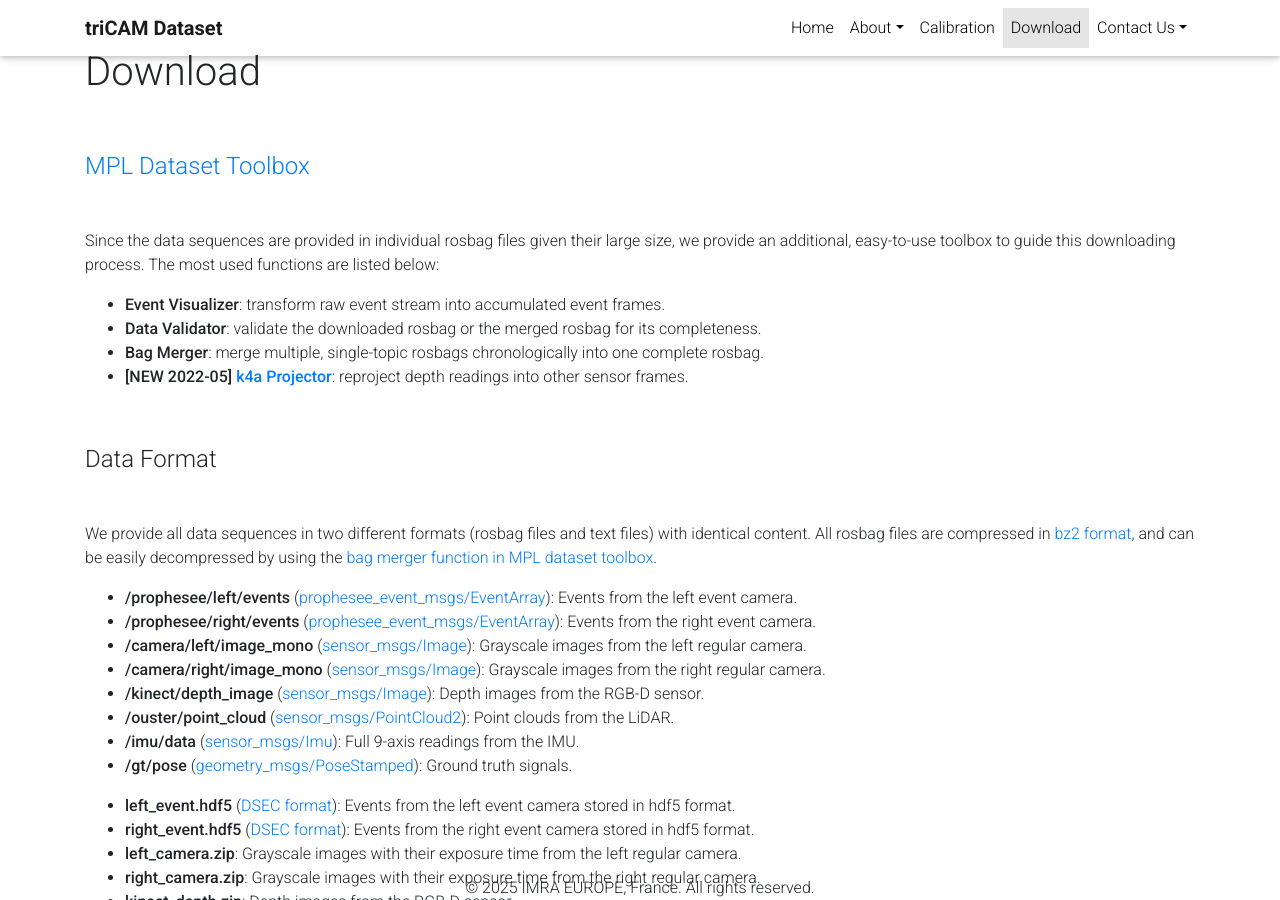
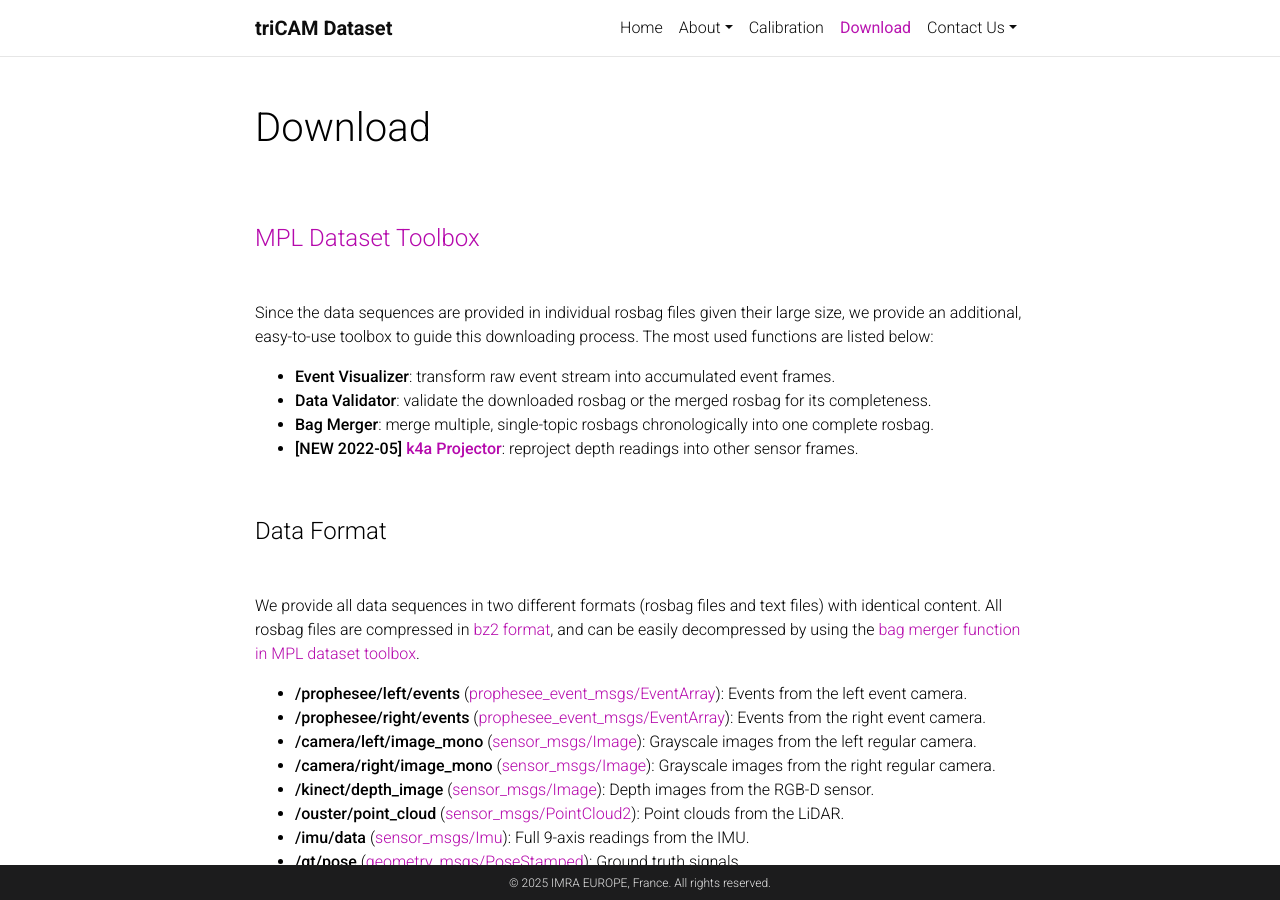
Before and after one commit to anikesadia/triCam-dataset, a Jekyll site: the page download/index.html, which Jekyll copies as it is, in a window 1280 px wide and 900 px high. Built offline with Jekyll 4.4.1, drawn with Linux system fonts in a browser that asks for light colours; nearby versions of some CDN libraries; library files that are not in the unit come from our copies; comment, search, counter and statistics services are not loaded; a style sheet for code colours, icons or effects is not loaded.

Commit message:
Update index.html

```diff
--- a/download/index.html
+++ b/download/index.html
@@ -67,10 +67,10 @@
 
     <!-- Styles -->
 
-    <link rel="shortcut icon" href="/triCAM-dataset/assets/img/mpl_icon.png"/>
-
-    <link rel="stylesheet" href="/triCAM-dataset/assets/css/main.css">
-    <link rel="canonical" href="http://localhost:4000/triCAM-dataset/download/">
+    <link rel="shortcut icon" href="https://anikesadia.github.io/triCam-dataset/assets/img/mpl_icon.png"/>
+
+    <link rel="stylesheet" href="https://anikesadia.github.io/triCam-dataset/assets/css/main.css">
+    <link rel="canonical" href="http://localhost:4000/triCAM-dataset/">
 
     <!-- Dark Mode -->
 
```
